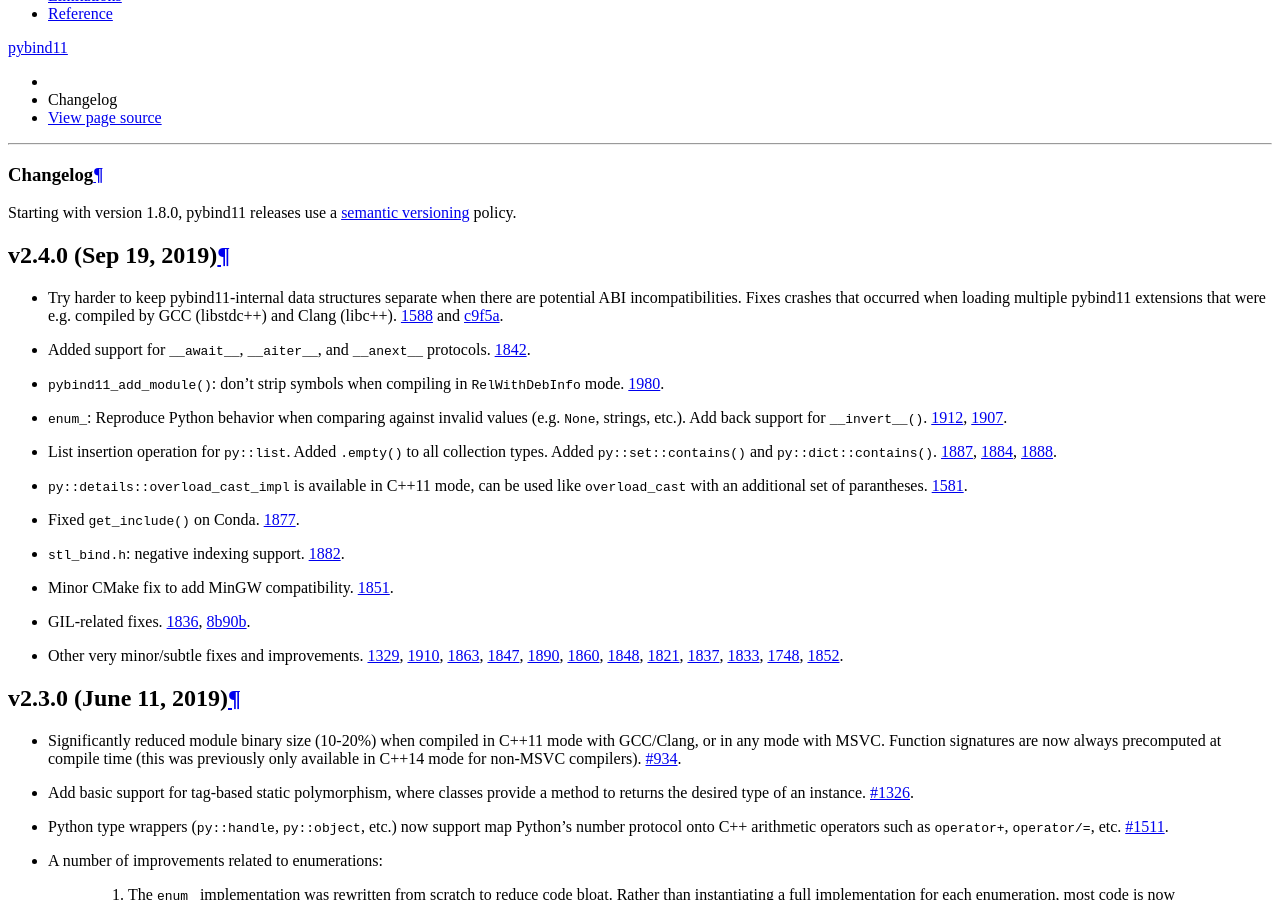
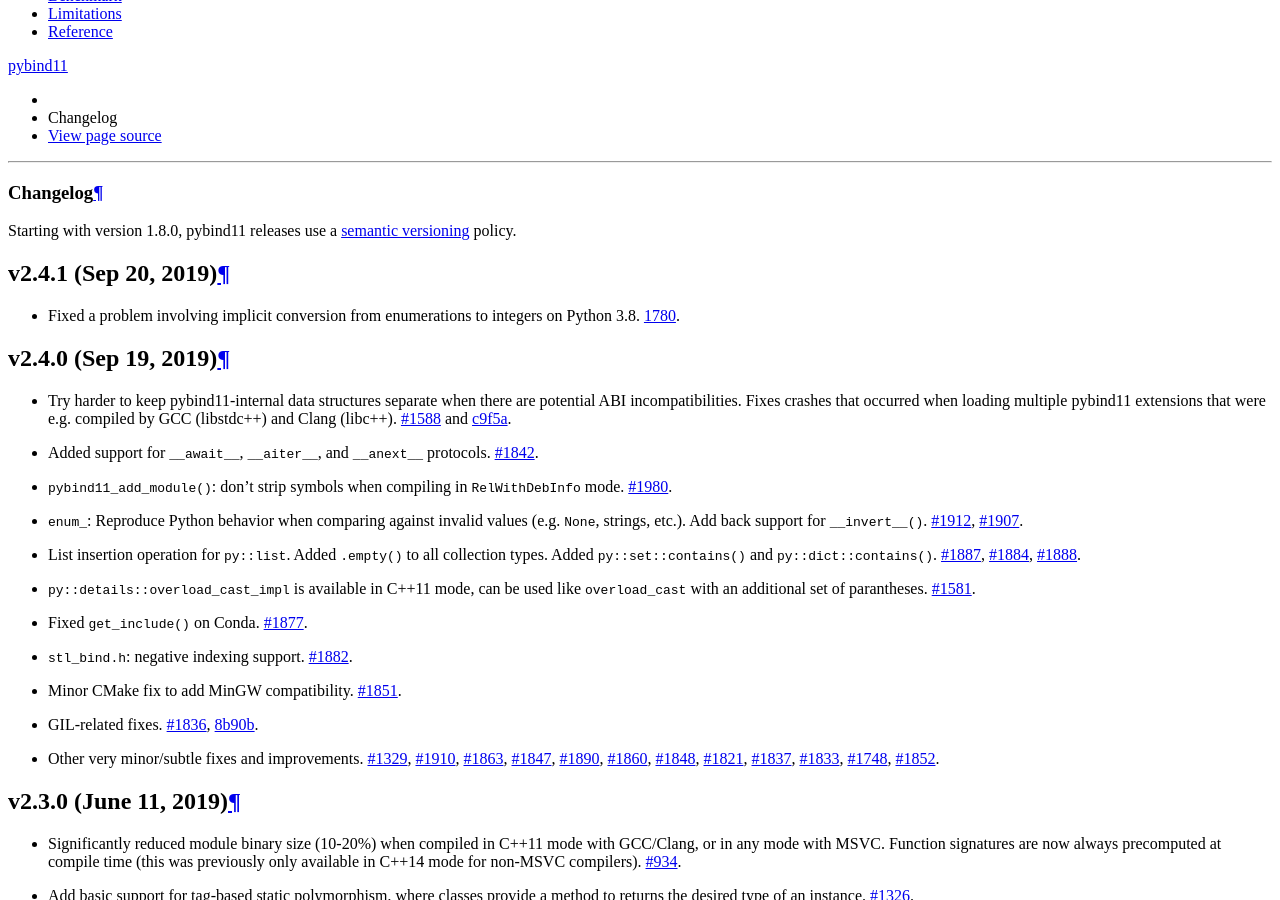
Before and after one commit to pybind/pybind11, a Sphinx documentation site: the page built from docs/changelog.rst, in a window 1280 px wide and 900 px high, scrolled down 928 px. Built offline with Sphinx 7.4.7 and the Read the Docs theme 2.0.0, drawn with Linux system fonts in a browser that asks for light colours; some of the changed text lies outside the part shown.

Commit message:
v2.4.1 release

```diff
--- a/docs/changelog.rst
+++ b/docs/changelog.rst
@@ -6,6 +6,12 @@
 Starting with version 1.8.0, pybind11 releases use a `semantic versioning
 <http://semver.org>`_ policy.
 
+v2.4.1 (Sep 20, 2019)
+-----------------------------------------------------
+
+* Fixed a problem involving implicit conversion from enumerations to integers
+  on Python 3.8. `1780 <https://github.com/pybind/pybind11/pull/1780>`_.
+
 v2.4.0 (Sep 19, 2019)
 -----------------------------------------------------
 
@@ -13,58 +19,58 @@
   are potential ABI incompatibilities. Fixes crashes that occurred when loading
   multiple pybind11 extensions that were e.g. compiled by GCC (libstdc++)
   and Clang (libc++).
-  `1588 <https://github.com/pybind/pybind11/pull/1588>`_ and
+  `#1588 <https://github.com/pybind/pybind11/pull/1588>`_ and
   `c9f5a <https://github.com/pybind/pybind11/commit/c9f5a>`_.
 
 * Added support for ``__await__``, ``__aiter__``, and ``__anext__`` protocols.
-  `1842 <https://github.com/pybind/pybind11/pull/1842>`_.
+  `#1842 <https://github.com/pybind/pybind11/pull/1842>`_.
 
 * ``pybind11_add_module()``: don't strip symbols when compiling in
-  ``RelWithDebInfo`` mode. `1980
+  ``RelWithDebInfo`` mode. `#1980
   <https://github.com/pybind/pybind11/pull/1980>`_.
 
 * ``enum_``: Reproduce Python behavior when comparing against invalid values
   (e.g. ``None``, strings, etc.). Add back support for ``__invert__()``.
-  `1912 <https://github.com/pybind/pybind11/pull/1912>`_,
-  `1907 <https://github.com/pybind/pybind11/pull/1907>`_.
+  `#1912 <https://github.com/pybind/pybind11/pull/1912>`_,
+  `#1907 <https://github.com/pybind/pybind11/pull/1907>`_.
 
 * List insertion operation for ``py::list``.
   Added ``.empty()`` to all collection types.
   Added ``py::set::contains()`` and ``py::dict::contains()``.
-  `1887 <https://github.com/pybind/pybind11/pull/1887>`_,
-  `1884 <https://github.com/pybind/pybind11/pull/1884>`_,
-  `1888 <https://github.com/pybind/pybind11/pull/1888>`_.
+  `#1887 <https://github.com/pybind/pybind11/pull/1887>`_,
+  `#1884 <https://github.com/pybind/pybind11/pull/1884>`_,
+  `#1888 <https://github.com/pybind/pybind11/pull/1888>`_.
 
 * ``py::details::overload_cast_impl`` is available in C++11 mode, can be used
   like ``overload_cast`` with an additional set of parantheses.
-  `1581 <https://github.com/pybind/pybind11/pull/1581>`_.
+  `#1581 <https://github.com/pybind/pybind11/pull/1581>`_.
 
 * Fixed ``get_include()`` on Conda.
-  `1877 <https://github.com/pybind/pybind11/pull/1877>`_.
+  `#1877 <https://github.com/pybind/pybind11/pull/1877>`_.
 
 * ``stl_bind.h``: negative indexing support.
-  `1882 <https://github.com/pybind/pybind11/pull/1882>`_.
+  `#1882 <https://github.com/pybind/pybind11/pull/1882>`_.
 
 * Minor CMake fix to add MinGW compatibility.
-  `1851 <https://github.com/pybind/pybind11/pull/1851>`_.
+  `#1851 <https://github.com/pybind/pybind11/pull/1851>`_.
 
 * GIL-related fixes.
-  `1836 <https://github.com/pybind/pybind11/pull/1836>`_,
+  `#1836 <https://github.com/pybind/pybind11/pull/1836>`_,
   `8b90b <https://github.com/pybind/pybind11/commit/8b90b>`_.
 
 * Other very minor/subtle fixes and improvements.
-  `1329 <https://github.com/pybind/pybind11/pull/1329>`_,
-  `1910 <https://github.com/pybind/pybind11/pull/1910>`_,
-  `1863 <https://github.com/pybind/pybind11/pull/1863>`_,
-  `1847 <https://github.com/pybind/pybind11/pull/1847>`_,
-  `1890 <https://github.com/pybind/pybind11/pull/1890>`_,
-  `1860 <https://github.com/pybind/pybind11/pull/1860>`_,
-  `1848 <https://github.com/pybind/pybind11/pull/1848>`_,
-  `1821 <https://github.com/pybind/pybind11/pull/1821>`_,
-  `1837 <https://github.com/pybind/pybind11/pull/1837>`_,
-  `1833 <https://github.com/pybind/pybind11/pull/1833>`_,
-  `1748 <https://github.com/pybind/pybind11/pull/1748>`_,
-  `1852 <https://github.com/pybind/pybind11/pull/1852>`_.
+  `#1329 <https://github.com/pybind/pybind11/pull/1329>`_,
+  `#1910 <https://github.com/pybind/pybind11/pull/1910>`_,
+  `#1863 <https://github.com/pybind/pybind11/pull/1863>`_,
+  `#1847 <https://github.com/pybind/pybind11/pull/1847>`_,
+  `#1890 <https://github.com/pybind/pybind11/pull/1890>`_,
+  `#1860 <https://github.com/pybind/pybind11/pull/1860>`_,
+  `#1848 <https://github.com/pybind/pybind11/pull/1848>`_,
+  `#1821 <https://github.com/pybind/pybind11/pull/1821>`_,
+  `#1837 <https://github.com/pybind/pybind11/pull/1837>`_,
+  `#1833 <https://github.com/pybind/pybind11/pull/1833>`_,
+  `#1748 <https://github.com/pybind/pybind11/pull/1748>`_,
+  `#1852 <https://github.com/pybind/pybind11/pull/1852>`_.
 
 v2.3.0 (June 11, 2019)
 -----------------------------------------------------
--- a/docs/conf.py
+++ b/docs/conf.py
@@ -63,7 +63,7 @@
 # The short X.Y version.
 version = '2.4'
 # The full version, including alpha/beta/rc tags.
-release = '2.4.dev1'
+release = '2.4.1'
 
 # The language for content autogenerated by Sphinx. Refer to documentation
 # for a list of supported languages.
--- a/pybind11/_version.py
+++ b/pybind11/_version.py
@@ -1,2 +1,2 @@
-version_info = (2, 4, 'dev1')
+version_info = (2, 4, 1)
 __version__ = '.'.join(map(str, version_info))
```
Also changed, not shown: 1 other file.
